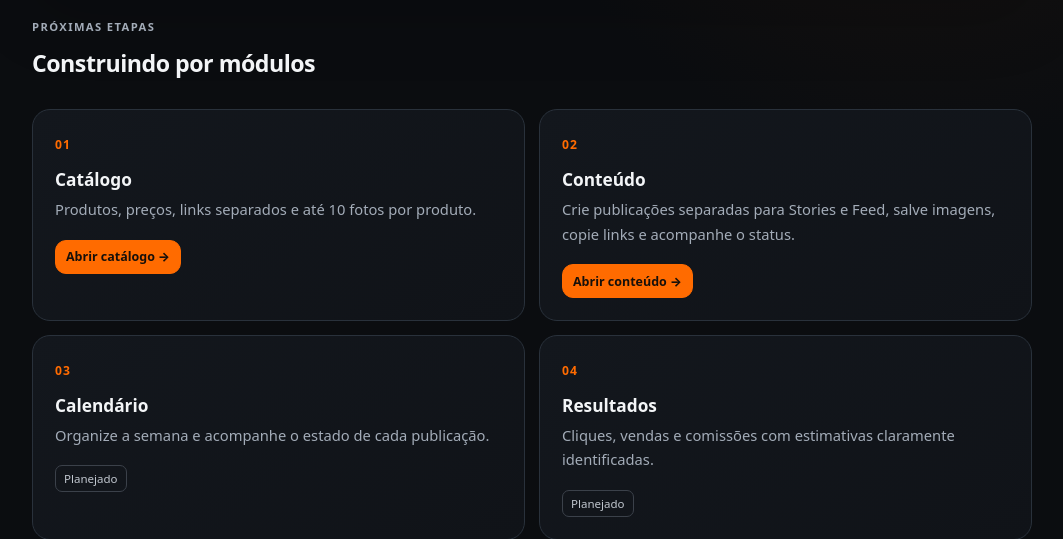
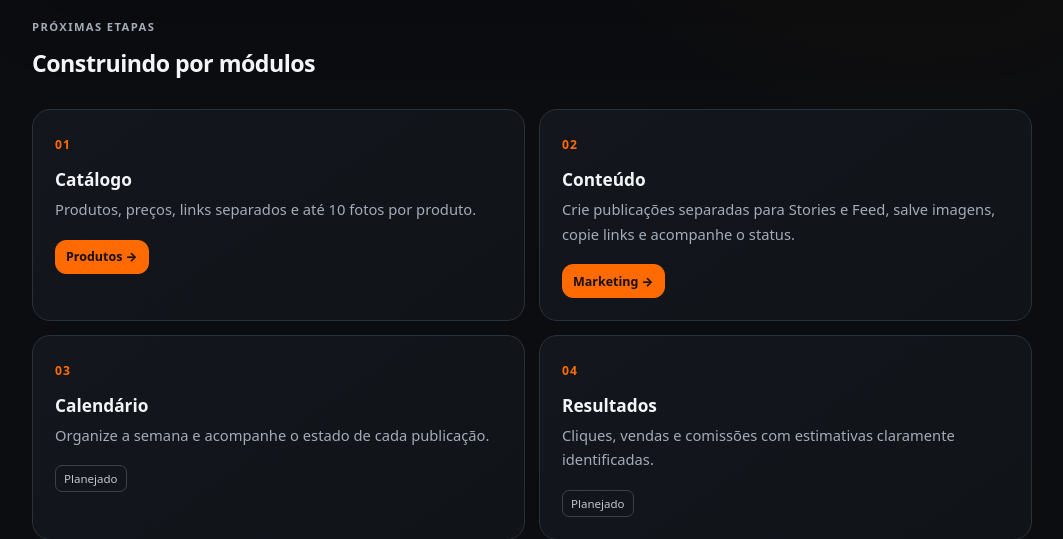
Before and after one commit to gabrielmunhak08-dev/central-afiliados-next., a Flask app: page / in a window 1280 px wide. Shown: the part 553-1092 px from the top of the page, without its empty margins (108-1171 px from the left). Run offline with Flask 3, Linux system fonts and the light colour scheme; the visitor is signed in with stand-in values (Sample User, id 1); data comes from the database, SQL or seed files in the repository; data that the repository does not hold is empty.

Commit message:
Rename dashboard module button labels only

```diff
--- a/templates/dashboard.html
+++ b/templates/dashboard.html
@@ -10,8 +10,8 @@
 </section>
 <section class="section-heading"><div><p class="eyebrow">PRÓXIMAS ETAPAS</p><h2>Construindo por módulos</h2></div></section>
 <div class="module-grid">
-  <article class="module-card"><span class="module-number">01</span><h3>Catálogo</h3><p>Produtos, preços, links separados e até 10 fotos por produto.</p><a class="button button-small" href="{{ url_for('products') }}">Abrir catálogo →</a></article>
-  <article class="module-card"><span class="module-number">02</span><h3>Conteúdo</h3><p>Crie publicações separadas para Stories e Feed, salve imagens, copie links e acompanhe o status.</p><a class="button button-small" href="{{ url_for('content') }}">Abrir conteúdo →</a></article>
+  <article class="module-card"><span class="module-number">01</span><h3>Catálogo</h3><p>Produtos, preços, links separados e até 10 fotos por produto.</p><a class="button button-small" href="{{ url_for('products') }}">Produtos →</a></article>
+  <article class="module-card"><span class="module-number">02</span><h3>Conteúdo</h3><p>Crie publicações separadas para Stories e Feed, salve imagens, copie links e acompanhe o status.</p><a class="button button-small" href="{{ url_for('content') }}">Marketing →</a></article>
   <article class="module-card"><span class="module-number">03</span><h3>Calendário</h3><p>Organize a semana e acompanhe o estado de cada publicação.</p><span class="tag">Planejado</span></article>
   <article class="module-card"><span class="module-number">04</span><h3>Resultados</h3><p>Cliques, vendas e comissões com estimativas claramente identificadas.</p><span class="tag">Planejado</span></article>
 </div>
```
